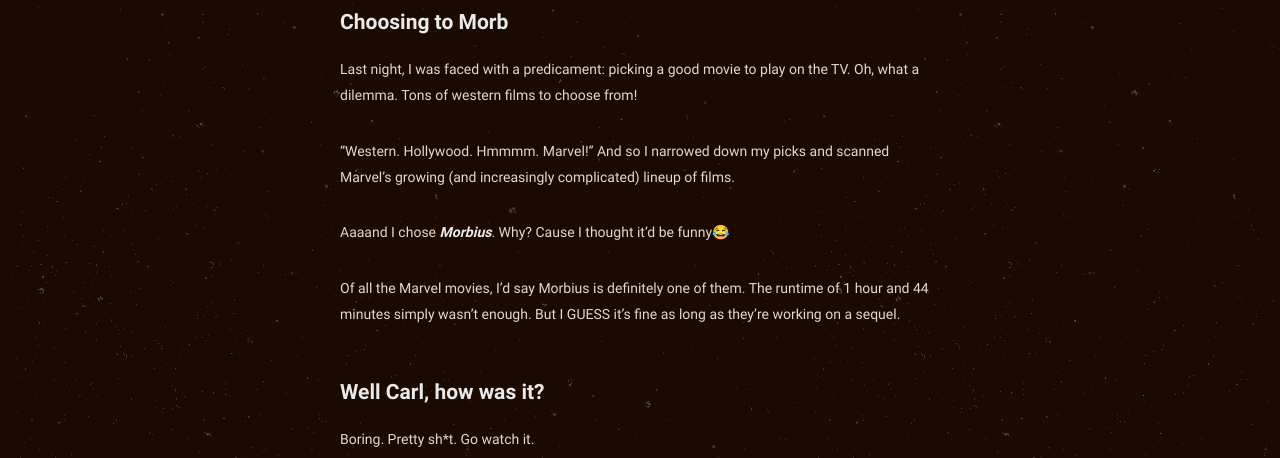
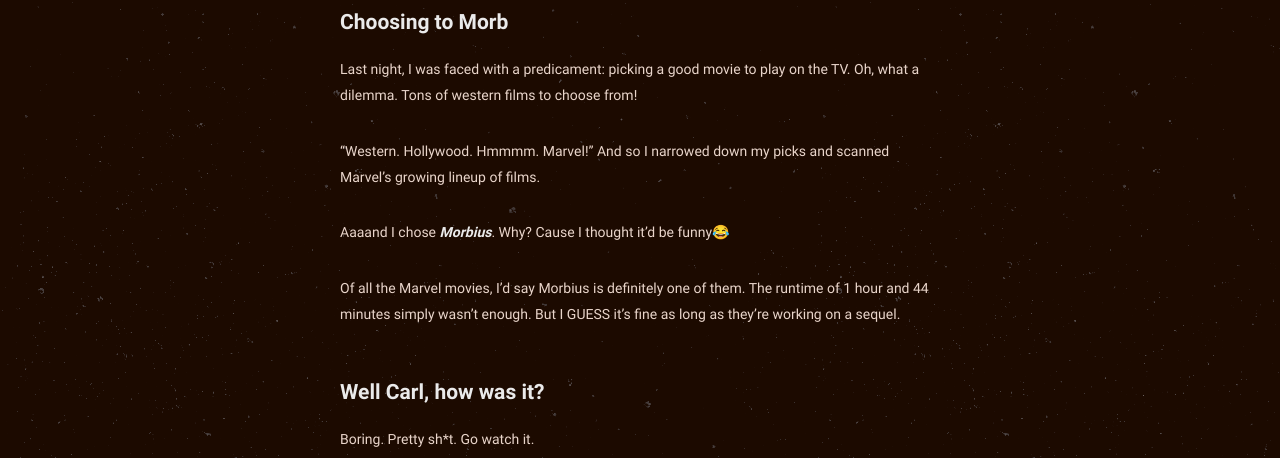
Before and after one commit to philippines69/carlcastroarchives, a Jekyll site: the page built from _posts/2022-06-30-morbius-is-one-of-the-movies-of-all-time.md, in a window 1280 px wide, cut to the strip 855-1313 px from the top of the page. Built offline with Jekyll 4.4.1, drawn with Linux system fonts in a browser that asks for light colours.

Commit message:
Update from Forestry.io philippines69 updated _posts/2022-06-30-morbius-is-one-of-the-movies-of-all-time.md

```diff
--- a/_posts/2022-06-30-morbius-is-one-of-the-movies-of-all-time.md
+++ b/_posts/2022-06-30-morbius-is-one-of-the-movies-of-all-time.md
@@ -13,7 +13,7 @@
 
 Last night, I was faced with a predicament: picking a good movie to play on the TV. Oh, what a dilemma. Tons of western films to choose from!
 
-"Western. Hollywood. Hmmmm. Marvel!" And so I narrowed down my picks and scanned Marvel's growing (and increasingly complicated) lineup of films.
+"Western. Hollywood. Hmmmm. Marvel!" And so I narrowed down my picks and scanned Marvel's growing lineup of films.
 
 Aaaand I chose **_Morbius_**. Why? Cause I thought it'd be funny😂
 
```
